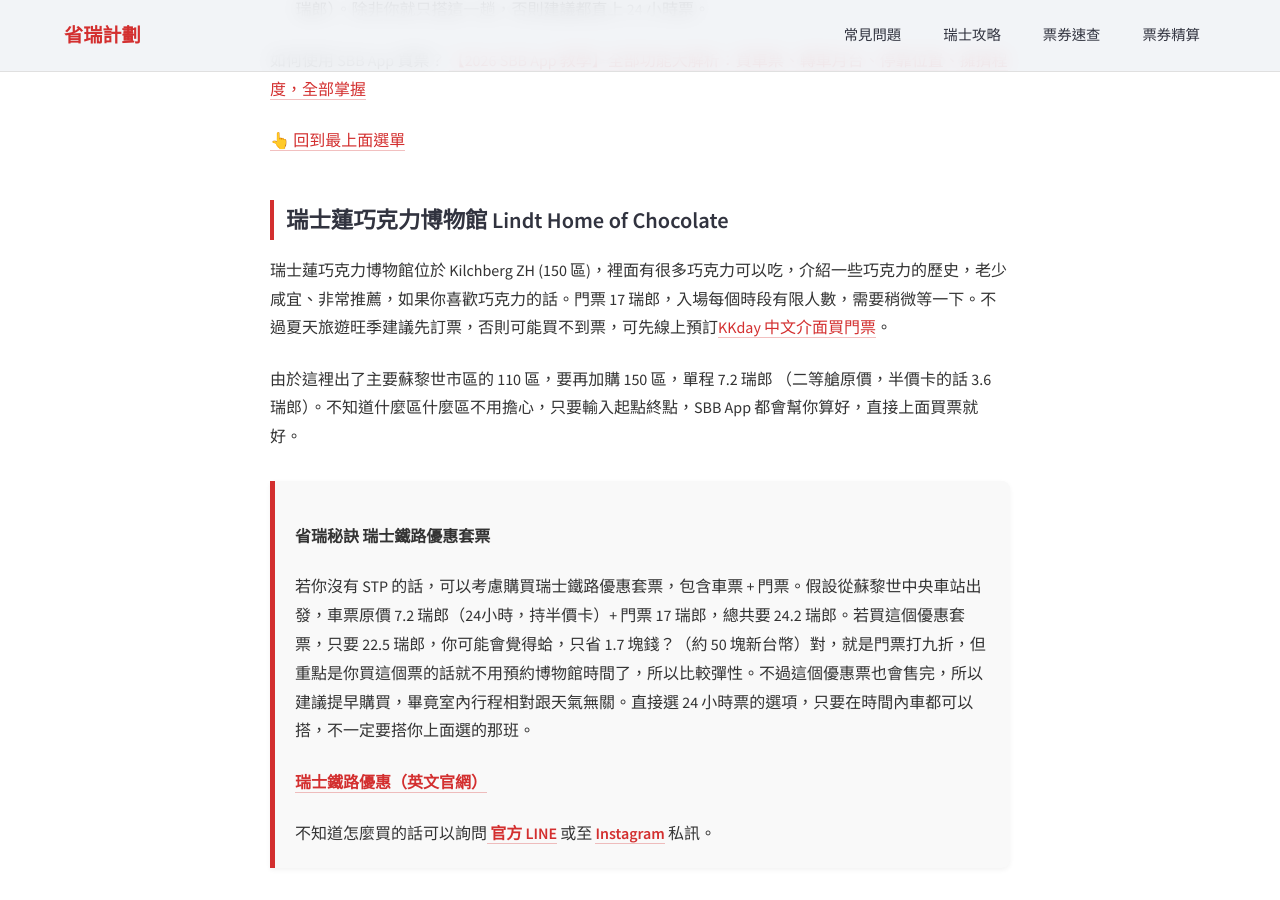
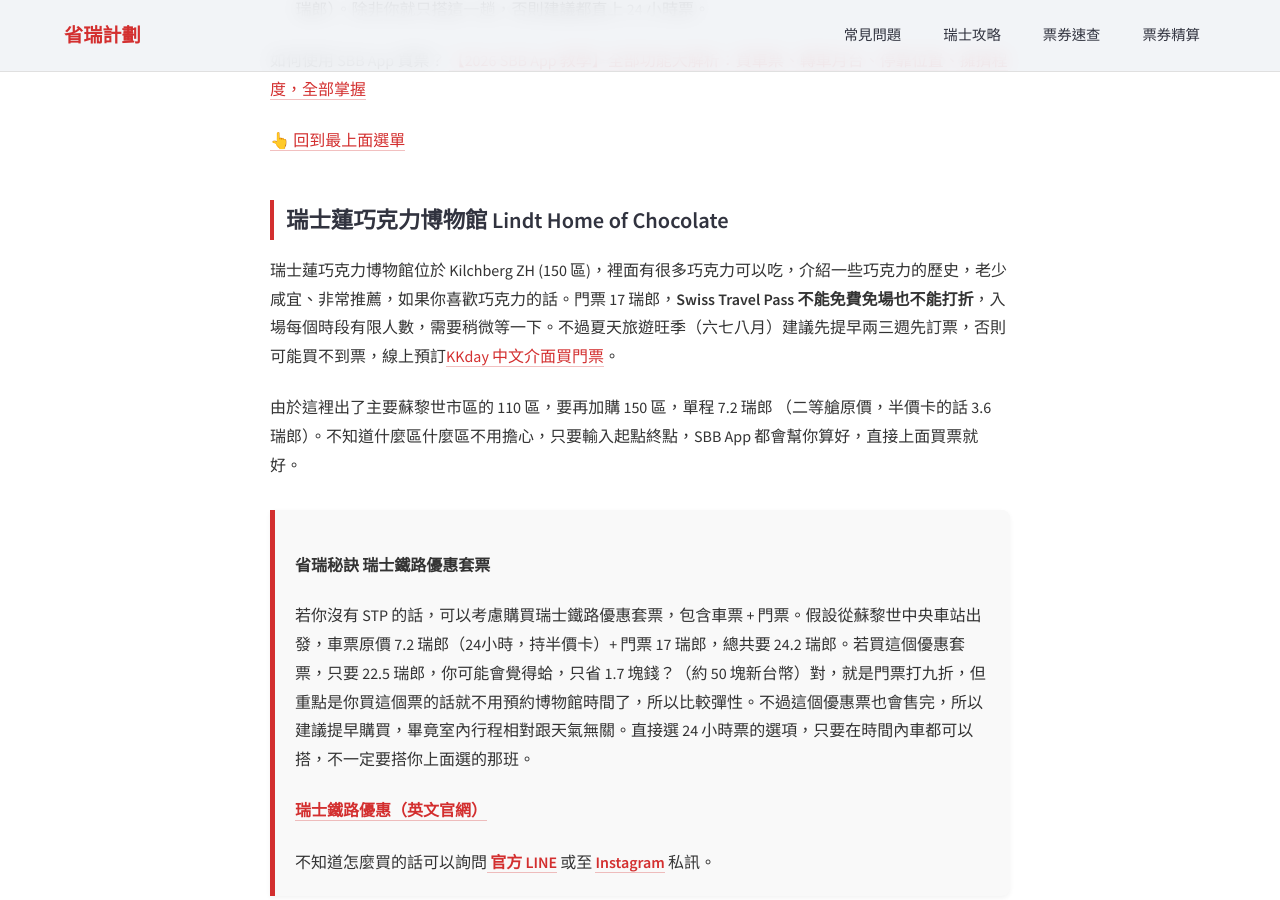
Before and after one commit to Chichinghsu/swisspro, a Jekyll site: the page built from _posts/2026-04-18-zurich-guide.md, in a window 1280 px wide and 900 px high, scrolled down 4056 px. Built offline with Jekyll 4.4.1, drawn with Linux system fonts in a browser that asks for light colours; some of the changed text lies outside the part shown.

Commit message:
update lindt in zurich post

```diff
--- a/_posts/2026-04-18-zurich-guide.md
+++ b/_posts/2026-04-18-zurich-guide.md
@@ -219,10 +219,9 @@
 <a id="lindt"></a>
 ## 瑞士蓮巧克力博物館 Lindt Home of Chocolate
 
-瑞士蓮巧克力博物館位於 Kilchberg ZH (150 區)，裡面有很多巧克力可以吃，介紹一些巧克力的歷史，老少咸宜、非常推薦，如果你喜歡巧克力的話。門票 17 瑞郎，入場每個時段有限人數，需要稍微等一下。不過夏天旅遊旺季建議先訂票，否則可能買不到票，可先線上預訂[KKday 中文介面買門票](https://www.kkday.com/zh-tw/product/134871-lindt-chocolate-ticket-zurich-switzerland?cid=24072)。
+瑞士蓮巧克力博物館位於 Kilchberg ZH (150 區)，裡面有很多巧克力可以吃，介紹一些巧克力的歷史，老少咸宜、非常推薦，如果你喜歡巧克力的話。門票 17 瑞郎，**Swiss Travel Pass 不能免費免場也不能打折**，入場每個時段有限人數，需要稍微等一下。不過夏天旅遊旺季（六七八月）建議先提早兩三週先訂票，否則可能買不到票，線上預訂[KKday 中文介面買門票](https://www.kkday.com/zh-tw/product/134871-lindt-chocolate-ticket-zurich-switzerland?cid=24072)。
 
 由於這裡出了主要蘇黎世市區的 110 區，要再加購 150 區，單程 7.2 瑞郎 （二等艙原價，半價卡的話 3.6 瑞郎）。不知道什麼區什麼區不用擔心，只要輸入起點終點，SBB App 都會幫你算好，直接上面買票就好。
-
 
 <div class="tip-box" markdown="1">
 <h4>省瑞秘訣 瑞士鐵路優惠套票</h4>
@@ -535,4 +534,8 @@
 
 舒舒服服、疏疏離離，沒有像少女峰、策馬特大山大水，但細水長流、歲月靜好，時間夠的話不妨多停留一兩天。
 
+- 瑞士蓮巧克力博物館 Swiss Travel Pass 可用嗎？
+
+不可以，沒有免費也不能打折，門票原價 17 瑞郎。建議提早兩三週訂票，線上預訂[KKday 中文介面買門票](https://www.kkday.com/zh-tw/product/134871-lindt-chocolate-ticket-zurich-switzerland?cid=24072)，否則沒票只能去現場碰碰運氣。
+
 <a href="#nav">👆 回到最上面選單</a>
```
